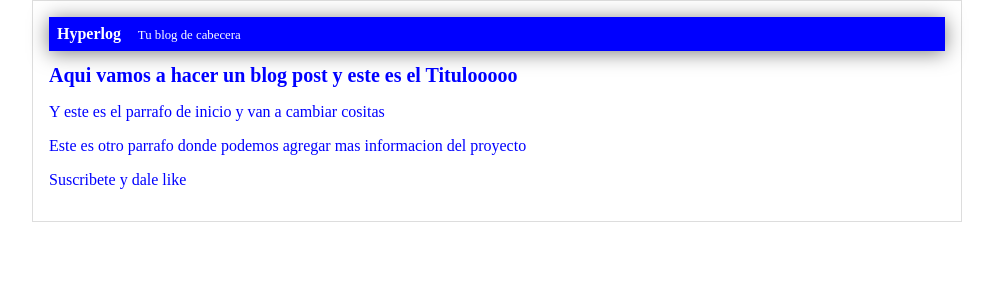
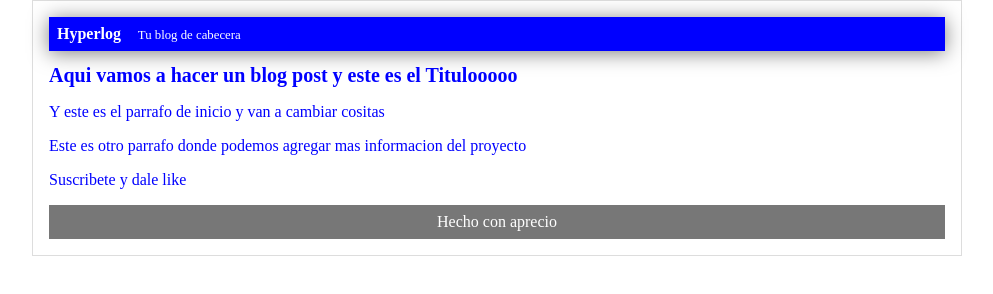
Before and after one commit to johnfrojas98/hyperblog, a plain HTML site: page index.html in a window 1280 px wide. Shown: the whole page, without its empty margins (143-1136 px from the left). Drawn offline with Linux system fonts and the light colour scheme.

Commit message:
Agregando footer

```diff
--- a/css/estilos.css
+++ b/css/estilos.css
@@ -33,3 +33,10 @@ body {
 #container h1 {
     font-size: 20px;
 }
+
+#footer {
+    background-color: #777;
+    color: white;
+    text-align: center;
+    padding: 0.5em;
+}
--- a/index.html
+++ b/index.html
@@ -18,6 +18,9 @@
             <p>Este es otro parrafo donde podemos agregar mas informacion del proyecto</p>
             <p>Suscribete y dale like</p>
         </div>
+        <div id="footer">
+            Hecho con aprecio
+        </div>
     </div>
 
 </body>
```
